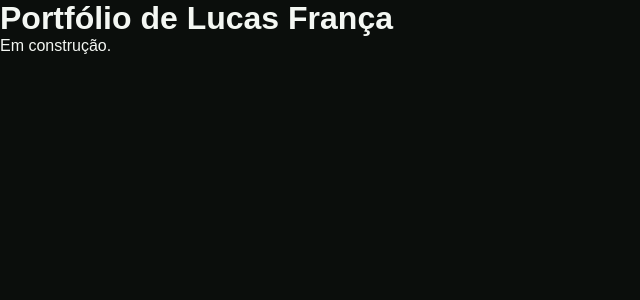
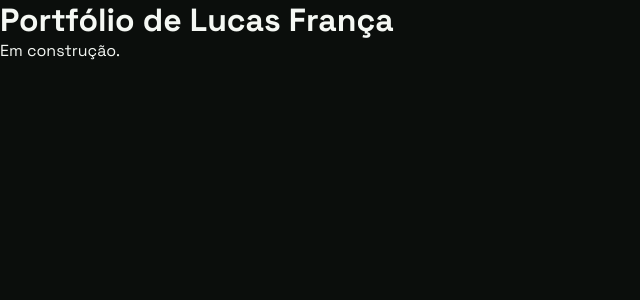
Before and after one commit to lucaszzx-dev/lucas-franca, a Next.js app: page / in a window 1280 px wide. Shown: the top 300 px of the page, without its empty margins (0-640 px from the left). Built offline with nearby package versions, Linux system fonts and the light colour scheme.

Commit message:
feat: add design system tokens and primitives

```diff
--- a/src/app/globals.css
+++ b/src/app/globals.css
@@ -1,4 +1,5 @@
 @import "../styles/tokens.css";
+@import "../styles/primitives.css";
 
 html {
   height: 100%;
@@ -32,6 +33,11 @@ a {
   text-decoration: none;
 }
 
+button {
+  color: inherit;
+  background: none;
+}
+
 button,
 input,
 textarea,
--- a/src/app/layout.tsx
+++ b/src/app/layout.tsx
@@ -1,5 +1,13 @@
 import type { Metadata } from "next";
+import { Space_Grotesk } from "next/font/google";
 import "./globals.css";
+
+const spaceGrotesk = Space_Grotesk({
+  subsets: ["latin"],
+  display: "swap",
+  fallback: ["system-ui", "sans-serif"],
+  variable: "--font-space-grotesk",
+});
 
 export const metadata: Metadata = {
   title: {
@@ -12,7 +20,7 @@ export const metadata: Metadata = {
 
 export default function RootLayout({ children }: LayoutProps<"/">) {
   return (
-    <html lang="pt-BR">
+    <html lang="pt-BR" className={spaceGrotesk.variable}>
       <body>{children}</body>
     </html>
   );
--- /dev/null
+++ b/src/styles/primitives.css
@@ -0,0 +1,96 @@
+.container {
+  width: min(100% - (var(--page-gutter) * 2), var(--content-max-width));
+  margin-inline: auto;
+}
+
+.container--narrow {
+  max-width: var(--content-narrow-width);
+}
+
+.grid {
+  display: grid;
+  grid-template-columns: repeat(var(--grid-columns), minmax(0, 1fr));
+  gap: var(--grid-gap);
+}
+
+.button {
+  display: inline-flex;
+  align-items: center;
+  justify-content: center;
+  min-height: 2.75rem;
+  gap: var(--space-2xs);
+  padding: 0.625rem var(--space-sm);
+  border: var(--border-width) var(--border-style) transparent;
+  border-radius: var(--radius-pill);
+  font-size: var(--text-sm);
+  font-weight: var(--font-weight-semibold);
+  line-height: var(--leading-tight);
+  text-align: center;
+  cursor: pointer;
+  transition:
+    background-color var(--duration-fast) var(--ease-standard),
+    border-color var(--duration-fast) var(--ease-standard),
+    color var(--duration-fast) var(--ease-standard),
+    transform var(--duration-fast) var(--ease-standard);
+}
+
+.button:focus-visible,
+.text-link:focus-visible {
+  outline: 2px solid var(--color-focus);
+  outline-offset: 3px;
+}
+
+.button:disabled,
+.button[aria-disabled="true"] {
+  opacity: 0.5;
+  cursor: not-allowed;
+  pointer-events: none;
+}
+
+.button--primary {
+  color: var(--color-accent-contrast);
+  background-color: var(--color-accent);
+}
+
+.button--secondary {
+  color: var(--color-text-primary);
+  border-color: var(--color-border-strong);
+  background-color: transparent;
+}
+
+.text-link {
+  color: var(--color-accent);
+  font-weight: var(--font-weight-medium);
+  text-decoration: underline;
+  text-decoration-thickness: 1px;
+  text-underline-offset: 0.2em;
+  transition: color var(--duration-fast) var(--ease-standard);
+}
+
+@media (hover: hover) and (pointer: fine) {
+  .button--primary:hover {
+    background-color: var(--color-accent-hover);
+  }
+
+  .button--secondary:hover {
+    border-color: var(--color-accent);
+    color: var(--color-accent);
+  }
+
+  .text-link:hover {
+    color: var(--color-accent-hover);
+  }
+}
+
+.button:active {
+  transform: translateY(1px);
+}
+
+.button--primary:active {
+  background-color: var(--color-accent-active);
+}
+
+.button--secondary:active {
+  border-color: var(--color-accent-active);
+  color: var(--color-accent-active);
+}
--- a/src/styles/tokens.css
+++ b/src/styles/tokens.css
@@ -1,29 +1,95 @@
 :root {
   color-scheme: dark;
 
+  /* Colors */
   --color-surface-base: #0b0e0c;
-  --color-surface-raised: #131814;
-  --color-text-primary: #f4f7f3;
-  --color-text-secondary: #adb7ae;
-  --color-text-muted: #768078;
-  --color-border-subtle: #263029;
-  --color-accent: #8fbd62;
+  --color-surface-subtle: #101511;
+  --color-surface-raised: #171d18;
+  --color-surface-overlay: #202821;
+  --color-text-primary: #f5f8f4;
+  --color-text-secondary: #c2cbc2;
+  --color-text-muted: #8f9a90;
+  --color-text-inverse: #0b0e0c;
+  --color-border-subtle: #2d372e;
+  --color-border-strong: #526154;
+  --color-accent: #9bcb6c;
+  --color-accent-hover: #b6e687;
+  --color-accent-active: #7ead4f;
+  --color-accent-contrast: #10210a;
+  --color-focus: #c9f59a;
+  --color-error: #ffb4ab;
+  --color-error-surface: #3d1416;
 
-  --font-sans: Arial, Helvetica, sans-serif;
+  /* Typography */
+  --font-sans: var(--font-space-grotesk), system-ui, sans-serif;
   --font-mono: "Courier New", monospace;
+  --font-weight-regular: 400;
+  --font-weight-medium: 500;
+  --font-weight-semibold: 600;
+  --font-weight-bold: 700;
+  --text-xs: 0.75rem;
+  --text-sm: 0.875rem;
+  --text-base: 1rem;
+  --text-lg: 1.125rem;
+  --text-xl: 1.25rem;
+  --text-2xl: 1.5rem;
+  --text-3xl: clamp(1.875rem, 3vw, 2.5rem);
+  --text-4xl: clamp(2.25rem, 5vw, 4rem);
+  --text-display: clamp(3rem, 9vw, 8rem);
+  --leading-tight: 1.1;
+  --leading-snug: 1.25;
+  --leading-normal: 1.5;
+  --leading-relaxed: 1.7;
+  --tracking-tight: -0.03em;
+  --tracking-normal: 0;
+  --tracking-wide: 0.08em;
 
-  --space-2xs: 0.25rem;
-  --space-xs: 0.5rem;
-  --space-sm: 0.75rem;
-  --space-md: 1rem;
-  --space-lg: 1.5rem;
-  --space-xl: 2rem;
-  --space-2xl: 3rem;
-  --space-3xl: 4rem;
+  /* Spacing: 4px base unit */
+  --space-3xs: 0.25rem;
+  --space-2xs: 0.5rem;
+  --space-xs: 0.75rem;
+  --space-sm: 1rem;
+  --space-md: 1.5rem;
+  --space-lg: 2rem;
+  --space-xl: 3rem;
+  --space-2xl: 4rem;
+  --space-3xl: 6rem;
+  --space-4xl: 8rem;
 
+  /* Layout */
   --content-max-width: 75rem;
+  --content-narrow-width: 46rem;
   --page-gutter: clamp(1.25rem, 4vw, 4rem);
-  --radius-sm: 0.375rem;
+  --grid-columns: 12;
+  --grid-gap: clamp(1rem, 2vw, 2rem);
+  --breakpoint-tablet: 48rem;
+  --breakpoint-desktop: 64rem;
+  --breakpoint-wide: 90rem;
+
+  /* Borders and elevation */
+  --border-width: 1px;
+  --border-style: solid;
+  --radius-xs: 0.25rem;
+  --radius-sm: 0.5rem;
   --radius-md: 0.75rem;
-  --transition-base: 180ms ease;
+  --radius-lg: 1rem;
+  --radius-pill: 9999px;
+
+  /* Motion */
+  --duration-instant: 100ms;
+  --duration-fast: 180ms;
+  --duration-base: 300ms;
+  --duration-slow: 500ms;
+  --ease-standard: cubic-bezier(0.2, 0, 0, 1);
+  --ease-emphasized: cubic-bezier(0.16, 1, 0.3, 1);
+  --ease-exit: cubic-bezier(0.4, 0, 1, 1);
+
+  /* Layering */
+  --z-base: 0;
+  --z-raised: 1;
+  --z-header: 10;
+  --z-overlay: 20;
+  --z-modal: 30;
+  --z-toast: 40;
+  --z-cursor: 50;
 }
```
